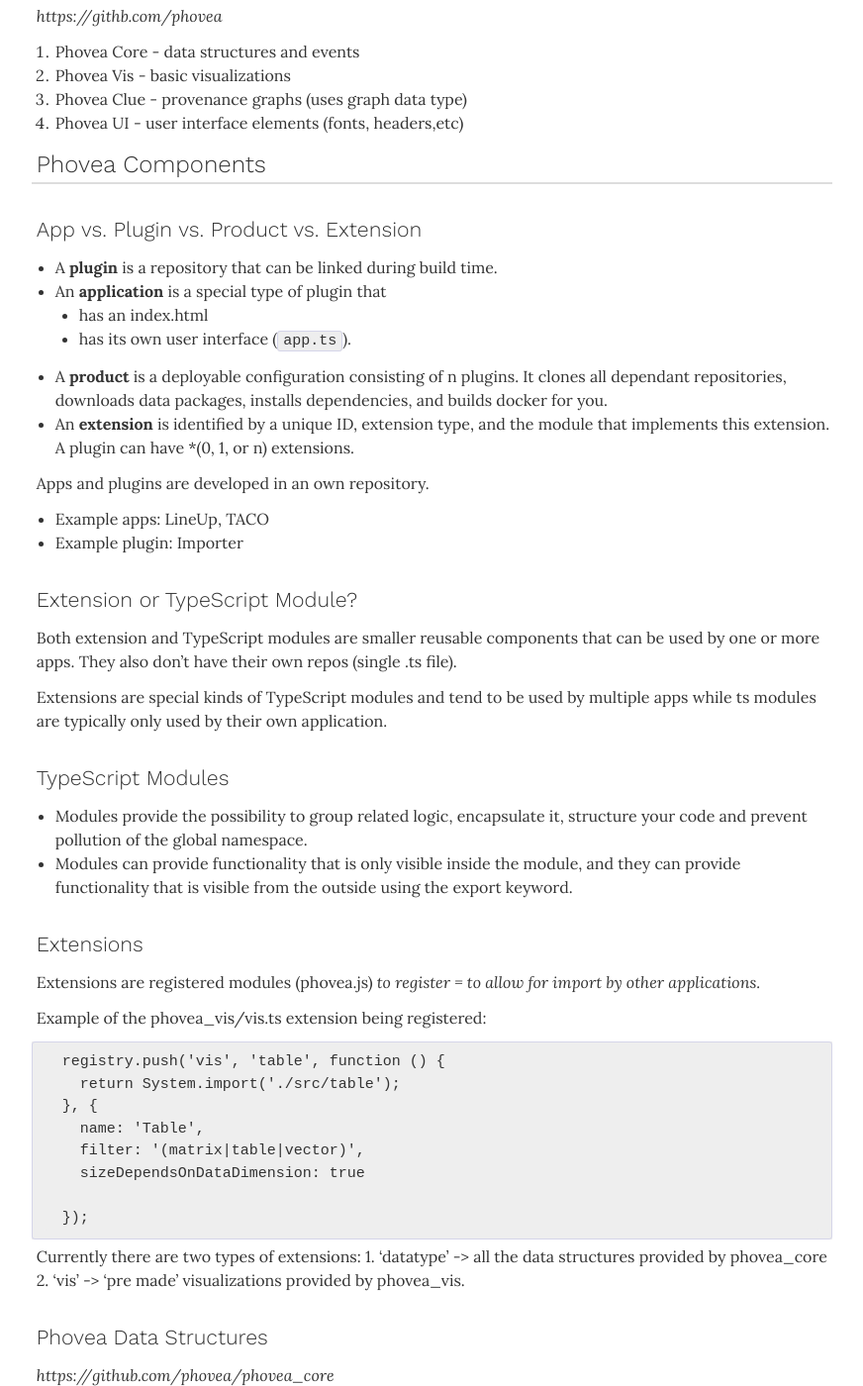
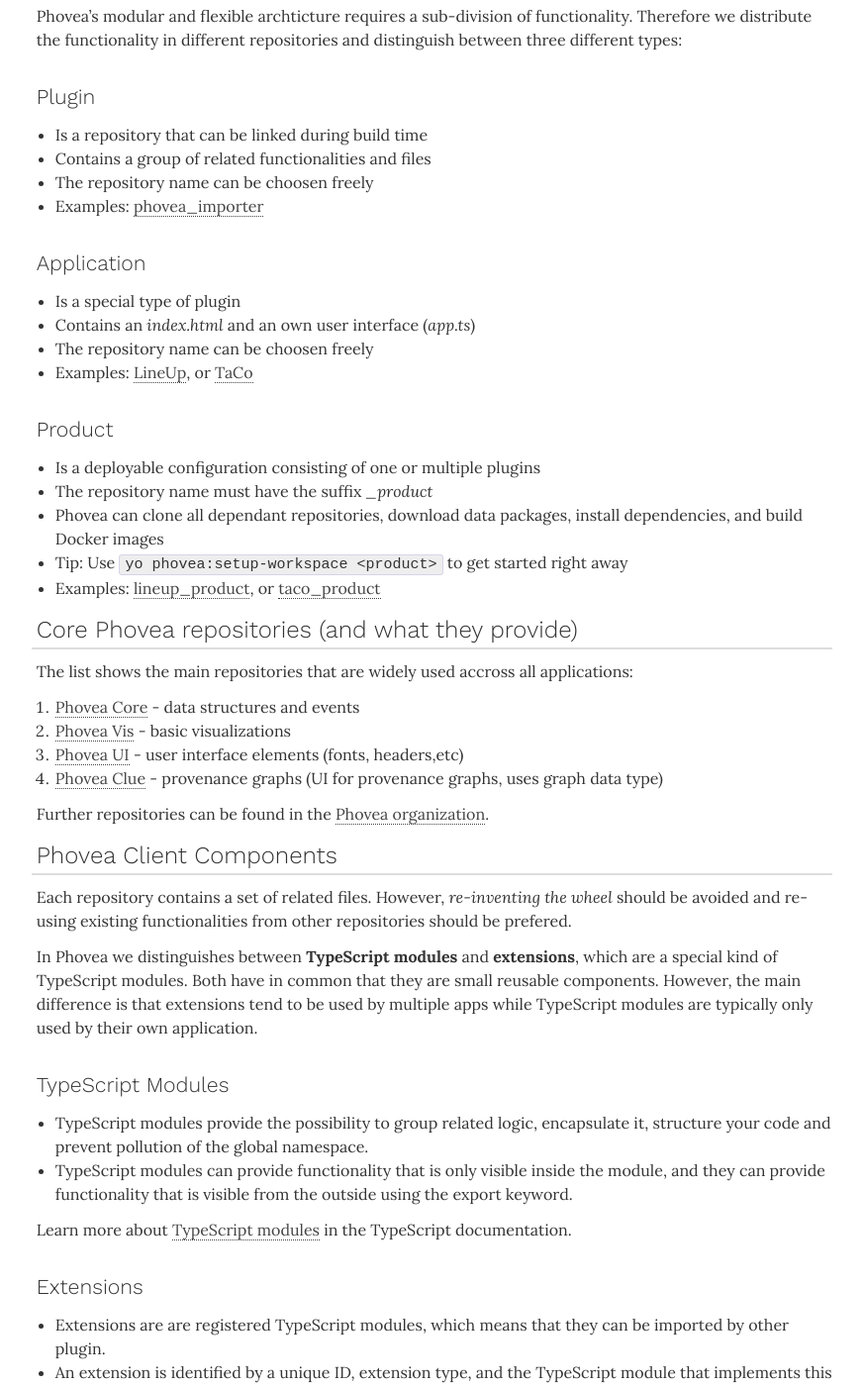
Before and after one commit to phovea/phovea.github.io, a Jekyll site: the page built from welcome/architecture.md, in a window 1280 px wide and 1400 px high, scrolled down 505 px. Shown: the whole window at 99% size, without its empty margins (317-1189 px from the left). Built offline with Jekyll 4.4.1, drawn with Linux system fonts in a browser that asks for light colours; nearby versions of some CDN libraries; some web fonts are replaced; some of the changed text lies outside the part shown.

Commit message:
Restructured and revised the architecture.md

````diff
--- a/welcome/architecture.md
+++ b/welcome/architecture.md
@@ -11,7 +11,6 @@ while the server is implemented in Python and uses the
 Client and server communicate via REST and Websocket interfaces.
 
 
-
 ## What Phovea can do for you
 
 1. Provides datatypes and basic visualization for genomic data.
@@ -21,51 +20,66 @@ Client and server communicate via REST and Websocket interfaces.
 5. Server-side code is written in Python (Flask framework).
 
 
-## Core Phovea Repositories and what they provide
-*https://githb.com/phovea*
+## Phovea Repository Types
 
-1. Phovea Core - data structures and events
-2. Phovea Vis - basic visualizations
-3. Phovea Clue - provenance graphs (uses graph data type)
-4. Phovea UI - user interface elements (fonts, headers,etc)
+Phovea's modular and flexible archticture requires a sub-division of functionality. Therefore we distribute the functionality in different repositories and distinguish between three different types:
+
+### Plugin
+
+* Is a repository that can be linked during build time
+* Contains a group of related functionalities and files
+* The repository name can be choosen freely
+* Examples: [phovea_importer](https://github.com/phovea/phovea_importer/)
+
+### Application
+* Is a special type of plugin
+* Contains an *index.html* and an own user interface (*app.ts*)
+* The repository name can be choosen freely
+* Examples: [LineUp](https://github.com/Caleydo/lineup), or [TaCo](https://github.com/Caleydo/taco)
+
+### Product
+* Is a deployable configuration consisting of one or multiple plugins
+* The repository name must have the suffix *\_product*
+* Phovea can clone all dependant repositories, download data packages, install dependencies, and build Docker images
+* Tip: Use `yo phovea:setup-workspace <product>` to get started right away
+* Examples: [lineup_product](https://github.com/Caleydo/lineup_product), or [taco_product](https://github.com/Caleydo/taco_product)
 
 
-## Phovea Components
+## Core Phovea repositories (and what they provide)
+
+The list shows the main repositories that are widely used accross all applications:
+
+1. [Phovea Core](https://github.com/phovea/phovea_core/) - data structures and events
+2. [Phovea Vis](https://github.com/phovea/phovea_vis/) - basic visualizations
+4. [Phovea UI](https://github.com/phovea/phovea_ui/) - user interface elements (fonts, headers,etc)
+3. [Phovea Clue](https://github.com/phovea/phovea_clue/) - provenance graphs (UI for provenance graphs, uses graph data type)
+
+Further repositories can be found in the [Phovea organization](https://github.com/phovea/).
 
 
-### App vs. Plugin vs. Product vs. Extension
+## Phovea Client Components
 
-* A **plugin** is a repository that can be linked during build time.
-* An **application** is a special type of plugin that
-  * has an index.html
-  * has its own user interface (`app.ts`).
-* A **product** is a deployable configuration consisting of n plugins. It clones all dependant repositories, downloads data packages, installs dependencies, and builds docker for you.
-* An **extension** is identified by a unique ID, extension type, and the module that implements this extension. A plugin can have *(0, 1, or n) extensions.
+Each repository contains a set of related files. However, *re-inventing the wheel* should be avoided and re-using existing functionalities from other repositories should be prefered.
 
-Apps and plugins are developed in an own repository.
-* Example apps: LineUp, TACO
-* Example plugin: Importer
-
-### Extension or TypeScript Module?
-
-Both extension and TypeScript modules are smaller reusable components that can be used by one or more apps.
-They also don't have their own repos (single .ts file).
-
-Extensions are special kinds of TypeScript modules and tend to be used by multiple apps while ts modules are typically only used by their own application.
+In Phovea we distinguishes between **TypeScript modules** and **extensions**, which are a special kind of TypeScript modules.
+Both have in common that they are small reusable components. However, the main difference is that extensions tend to be used by multiple apps while TypeScript modules are typically only used by their own application.
 
 ### TypeScript Modules
 
-* Modules provide the possibility to group related logic, encapsulate it, structure your code and prevent pollution of the global namespace.
-* Modules can provide functionality that is only visible inside the module, and they can provide functionality that is visible from the outside using the export keyword.
+* TypeScript modules provide the possibility to group related logic, encapsulate it, structure your code and prevent pollution of the global namespace.
+* TypeScript modules can provide functionality that is only visible inside the module, and they can provide functionality that is visible from the outside using the export keyword.
+
+Learn more about [TypeScript modules](https://www.typescriptlang.org/docs/handbook/modules.html) in the TypeScript documentation.
 
 ### Extensions
 
-Extensions are registered modules (phovea.js)
-*to register = to allow for import by other applications.*
+* Extensions are are registered TypeScript modules, which means that they can be imported by other plugin.
+* An extension is identified by a unique ID, extension type, and the TypeScript module that implements this extension.
+* Exentions are optional, i.e. a plugin can have none or multiple extensions.
 
-Example of the phovea_vis/vis.ts extension being registered:
+Example of the phovea_vis/vis.ts extension being registered in the *phovea.js* file:
 
-```
+```js
   registry.push('vis', 'table', function () {
     return System.import('./src/table');
   }, {
@@ -77,13 +91,15 @@ Example of the phovea_vis/vis.ts extension being registered:
 ```
 
 Currently there are two types of extensions:
-    1. 'datatype' ->  all the data structures provided by phovea_core
-    2. 'vis' -> 'pre made' visualizations provided by phovea_vis.
 
-### Phovea Data Structures
-*https://github.com/phovea/phovea_core*
+1. `datatype` ->  all the data structures provided by phovea_core
+2. `vis` -> 'pre made' visualizations provided by phovea_vis.
 
-The current set of Phovea Data structures provided are:
+
+
+## Phovea Data Structures
+
+The current set of Phovea data structures provided in the [Phovea core](https://github.com/phovea/phovea_core) are:
 
 1. Matrix
 2. Table
@@ -94,7 +110,7 @@ The current set of Phovea Data structures provided are:
 All the data structure implement the IDataType Interface:
 *source: https://github.com/phovea/phovea_core/blob/master/src/datatype.ts*
 
-```
+```ts
 /**
  * basic data type interface
  */
@@ -118,7 +134,7 @@ export interface IDataType extends ISelectAble, IPersistable {
 All data structures take as input data in the format described by the IDataDescription Interface:
 *source: https://github.com/phovea/phovea_core/blob/master/src/datatype.ts *
 
-```
+```ts
 /**
  * basic description elements
  */
````
